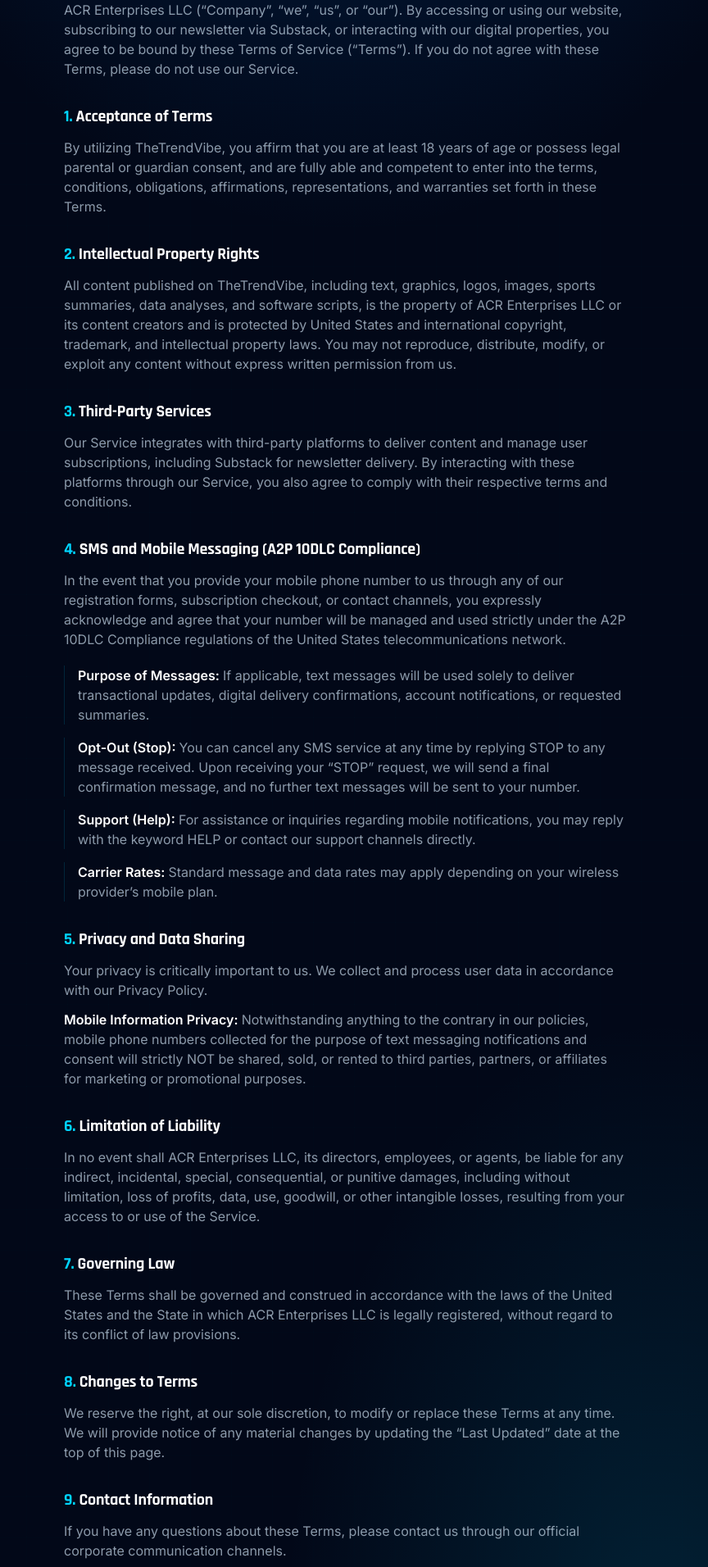
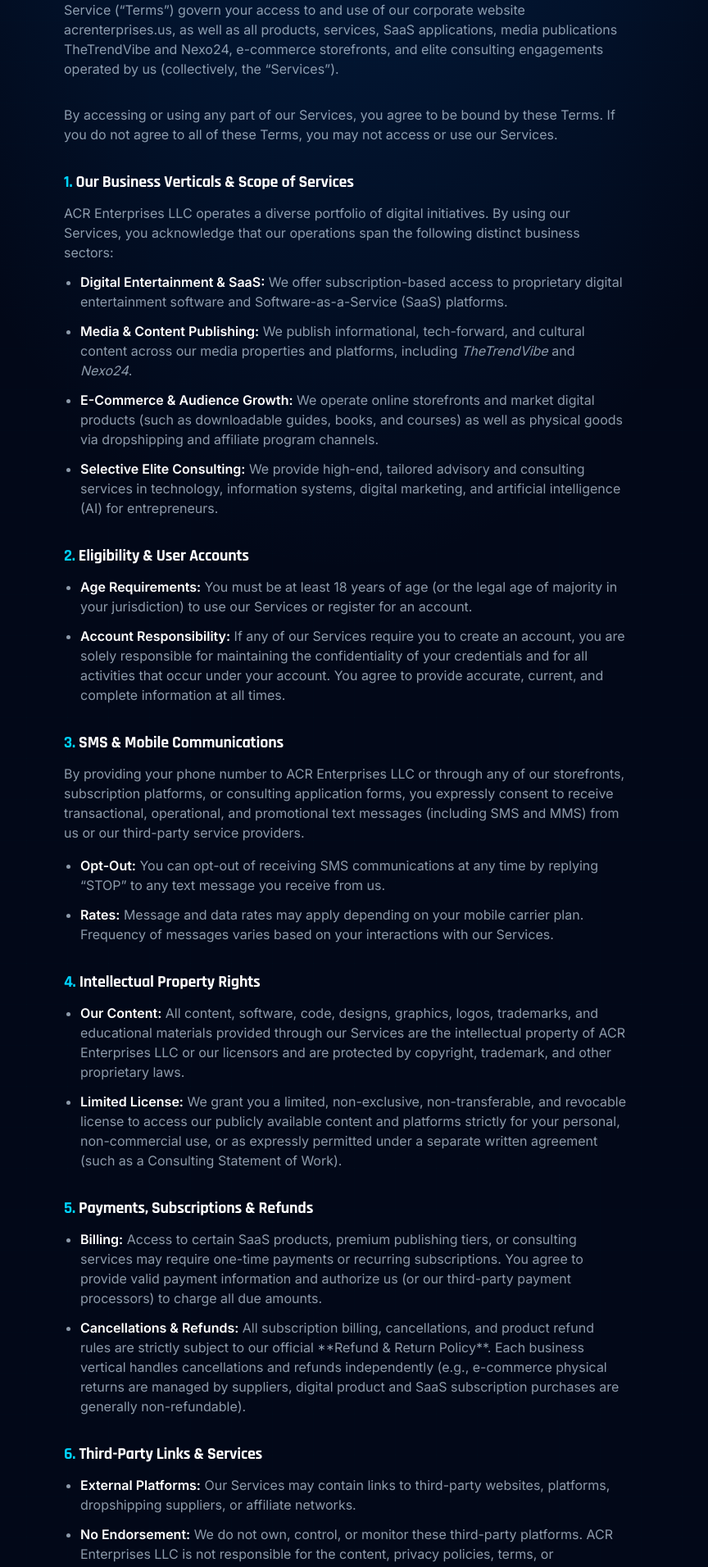
Before and after one commit to acrllc/website, a React (Vite) app: page /terms in a window 1280 px wide. Shown: the part 525-2437 px from the top of the page at 82% size, without its empty margins (218-1082 px from the left). Built offline with nearby package versions, Linux system fonts and the light colour scheme.

Commit message:
Update Terms.tsx

```diff
--- a/src/pages/Terms.tsx
+++ b/src/pages/Terms.tsx
@@ -43,162 +43,178 @@ function Terms() {
 
         <div className="space-y-8">
           <p className="text-sm lg:text-base text-cyber-silver/70 leading-[1.8]">
-            Welcome to TheTrendVibe (the &ldquo;Service&rdquo;), a digital media property owned and
-            operated by ACR Enterprises LLC (&ldquo;Company&rdquo;, &ldquo;we&rdquo;, &ldquo;us&rdquo;,
-            or &ldquo;our&rdquo;). By accessing or using our website, subscribing to our newsletter
-            via Substack, or interacting with our digital properties, you agree to be bound by these
-            Terms of Service (&ldquo;Terms&rdquo;). If you do not agree with these Terms, please do
-            not use our Service.
+            Welcome to <strong>ACR Enterprises LLC</strong> (&ldquo;Company&rdquo;, &ldquo;we&rdquo;, &ldquo;us&rdquo;,
+            or &ldquo;our&rdquo;). These Terms of Service (&ldquo;Terms&rdquo;) govern your access to and use of our corporate website acrenterprises.us, as well as all products, services, SaaS applications, media publications TheTrendVibe and Nexo24, e-commerce storefronts, and elite consulting engagements operated by us (collectively, the &ldquo;Services&rdquo;).
+          </p>
+          <p className="text-sm lg:text-base text-cyber-silver/70 leading-[1.8]">
+            By accessing or using any part of our Services, you agree to be bound by these Terms. If you do not agree to all of these Terms, you may not access or use our Services.
           </p>
 
           {/* 1 */}
           <section>
             <h2 className="heading-display text-lg lg:text-xl font-bold text-white mb-3">
-              <span className="text-cyber-blue">1.</span> Acceptance of Terms
+              <span className="text-cyber-blue">1.</span> Our Business Verticals & Scope of Services
             </h2>
-            <p className="text-sm lg:text-base text-cyber-silver/70 leading-[1.8]">
-              By utilizing TheTrendVibe, you affirm that you are at least 18 years of age or possess
-              legal parental or guardian consent, and are fully able and competent to enter into the
-              terms, conditions, obligations, affirmations, representations, and warranties set
-              forth in these Terms.
+            <p className="text-sm lg:text-base text-cyber-silver/70 leading-[1.8] mb-3">
+              ACR Enterprises LLC operates a diverse portfolio of digital initiatives. By using our Services, you acknowledge that our operations span the following distinct business sectors:
             </p>
+            <ul className="space-y-3 pl-5 list-disc text-sm lg:text-base text-cyber-silver/70 leading-[1.8]">
+              <li>
+                <span className="text-white font-semibold">Digital Entertainment & SaaS:</span> We offer subscription-based access to proprietary digital entertainment software and Software-as-a-Service (SaaS) platforms.
+              </li>
+              <li>
+                <span className="text-white font-semibold">Media & Content Publishing:</span> We publish informational, tech-forward, and cultural content across our media properties and platforms, including <em>TheTrendVibe</em> and <em>Nexo24</em>.
+              </li>
+              <li>
+                <span className="text-white font-semibold">E-Commerce & Audience Growth:</span> We operate online storefronts and market digital products (such as downloadable guides, books, and courses) as well as physical goods via dropshipping and affiliate program channels.
+              </li>
+              <li>
+                <span className="text-white font-semibold">Selective Elite Consulting:</span> We provide high-end, tailored advisory and consulting services in technology, information systems, digital marketing, and artificial intelligence (AI) for entrepreneurs.
+              </li>
+            </ul>
           </section>
 
           {/* 2 */}
           <section>
             <h2 className="heading-display text-lg lg:text-xl font-bold text-white mb-3">
-              <span className="text-cyber-blue">2.</span> Intellectual Property Rights
+              <span className="text-cyber-blue">2.</span> Eligibility & User Accounts
             </h2>
-            <p className="text-sm lg:text-base text-cyber-silver/70 leading-[1.8]">
-              All content published on TheTrendVibe, including text, graphics, logos, images, sports
-              summaries, data analyses, and software scripts, is the property of ACR Enterprises LLC
-              or its content creators and is protected by United States and international copyright,
-              trademark, and intellectual property laws. You may not reproduce, distribute, modify,
-              or exploit any content without express written permission from us.
-            </p>
+            <ul className="space-y-3 pl-5 list-disc text-sm lg:text-base text-cyber-silver/70 leading-[1.8]">
+              <li>
+                <span className="text-white font-semibold">Age Requirements:</span> You must be at least 18 years of age (or the legal age of majority in your jurisdiction) to use our Services or register for an account.
+              </li>
+              <li>
+                <span className="text-white font-semibold">Account Responsibility:</span> If any of our Services require you to create an account, you are solely responsible for maintaining the confidentiality of your credentials and for all activities that occur under your account. You agree to provide accurate, current, and complete information at all times.
+              </li>
+            </ul>
           </section>
 
           {/* 3 */}
           <section>
             <h2 className="heading-display text-lg lg:text-xl font-bold text-white mb-3">
-              <span className="text-cyber-blue">3.</span> Third-Party Services
+              <span className="text-cyber-blue">3.</span> SMS & Mobile Communications
             </h2>
-            <p className="text-sm lg:text-base text-cyber-silver/70 leading-[1.8]">
-              Our Service integrates with third-party platforms to deliver content and manage user
-              subscriptions, including Substack for newsletter delivery. By interacting with these
-              platforms through our Service, you also agree to comply with their respective terms and
-              conditions.
+            <p className="text-sm lg:text-base text-cyber-silver/70 leading-[1.8] mb-4">
+              By providing your phone number to ACR Enterprises LLC or through any of our storefronts, subscription platforms, or consulting application forms, you expressly consent to receive transactional, operational, and promotional text messages (including SMS and MMS) from us or our third-party service providers.
             </p>
+            <ul className="space-y-3 pl-5 list-disc text-sm lg:text-base text-cyber-silver/70 leading-[1.8]">
+              <li>
+                <span className="text-white font-semibold">Opt-Out:</span> You can opt-out of receiving SMS communications at any time by replying &ldquo;STOP&rdquo; to any text message you receive from us.
+              </li>
+              <li>
+                <span className="text-white font-semibold">Rates:</span> Message and data rates may apply depending on your mobile carrier plan. Frequency of messages varies based on your interactions with our Services.
+              </li>
+            </ul>
           </section>
 
           {/* 4 */}
           <section>
             <h2 className="heading-display text-lg lg:text-xl font-bold text-white mb-3">
-              <span className="text-cyber-blue">4.</span> SMS and Mobile Messaging (A2P 10DLC
-              Compliance)
+              <span className="text-cyber-blue">4.</span> Intellectual Property Rights
             </h2>
-            <p className="text-sm lg:text-base text-cyber-silver/70 leading-[1.8]">
-              In the event that you provide your mobile phone number to us through any of our
-              registration forms, subscription checkout, or contact channels, you expressly
-              acknowledge and agree that your number will be managed and used strictly under the A2P
-              10DLC Compliance regulations of the United States telecommunications network.
-            </p>
-            <div className="mt-5 space-y-4">
-              <div className="pl-4 border-l border-cyber-blue/15">
-                <p className="text-sm lg:text-base text-cyber-silver/70 leading-[1.8]">
-                  <span className="text-white font-semibold">Purpose of Messages: </span>
-                  If applicable, text messages will be used solely to deliver transactional updates,
-                  digital delivery confirmations, account notifications, or requested summaries.
-                </p>
-              </div>
-              <div className="pl-4 border-l border-cyber-blue/15">
-                <p className="text-sm lg:text-base text-cyber-silver/70 leading-[1.8]">
-                  <span className="text-white font-semibold">Opt-Out (Stop): </span>
-                  You can cancel any SMS service at any time by replying STOP to any message received.
-                  Upon receiving your &ldquo;STOP&rdquo; request, we will send a final confirmation
-                  message, and no further text messages will be sent to your number.
-                </p>
-              </div>
-              <div className="pl-4 border-l border-cyber-blue/15">
-                <p className="text-sm lg:text-base text-cyber-silver/70 leading-[1.8]">
-                  <span className="text-white font-semibold">Support (Help): </span>
-                  For assistance or inquiries regarding mobile notifications, you may reply with the
-                  keyword HELP or contact our support channels directly.
-                </p>
-              </div>
-              <div className="pl-4 border-l border-cyber-blue/15">
-                <p className="text-sm lg:text-base text-cyber-silver/70 leading-[1.8]">
-                  <span className="text-white font-semibold">Carrier Rates: </span>
-                  Standard message and data rates may apply depending on your wireless
-                  provider&rsquo;s mobile plan.
-                </p>
-              </div>
-            </div>
+            <ul className="space-y-3 pl-5 list-disc text-sm lg:text-base text-cyber-silver/70 leading-[1.8]">
+              <li>
+                <span className="text-white font-semibold">Our Content:</span> All content, software, code, designs, graphics, logos, trademarks, and educational materials provided through our Services are the intellectual property of ACR Enterprises LLC or our licensors and are protected by copyright, trademark, and other proprietary laws.
+              </li>
+              <li>
+                <span className="text-white font-semibold">Limited License:</span> We grant you a limited, non-exclusive, non-transferable, and revocable license to access our publicly available content and platforms strictly for your personal, non-commercial use, or as expressly permitted under a separate written agreement (such as a Consulting Statement of Work).
+              </li>
+            </ul>
           </section>
 
           {/* 5 */}
           <section>
             <h2 className="heading-display text-lg lg:text-xl font-bold text-white mb-3">
-              <span className="text-cyber-blue">5.</span> Privacy and Data Sharing
+              <span className="text-cyber-blue">5.</span> Payments, Subscriptions & Refunds
             </h2>
-            <p className="text-sm lg:text-base text-cyber-silver/70 leading-[1.8]">
-              Your privacy is critically important to us. We collect and process user data in
-              accordance with our Privacy Policy.
-            </p>
-            <p className="text-sm lg:text-base text-cyber-silver/70 leading-[1.8] mt-3">
-              <span className="text-white font-semibold">Mobile Information Privacy: </span>
-              Notwithstanding anything to the contrary in our policies, mobile phone numbers
-              collected for the purpose of text messaging notifications and consent will strictly
-              NOT be shared, sold, or rented to third parties, partners, or affiliates for marketing
-              or promotional purposes.
-            </p>
+            <ul className="space-y-3 pl-5 list-disc text-sm lg:text-base text-cyber-silver/70 leading-[1.8]">
+              <li>
+                <span className="text-white font-semibold">Billing:</span> Access to certain SaaS products, premium publishing tiers, or consulting services may require one-time payments or recurring subscriptions. You agree to provide valid payment information and authorize us (or our third-party payment processors) to charge all due amounts.
+              </li>
+              <li>
+                <span className="text-white font-semibold">Cancellations & Refunds:</span> All subscription billing, cancellations, and product refund rules are strictly subject to our official **Refund & Return Policy**. Each business vertical handles cancellations and refunds independently (e.g., e-commerce physical returns are managed by suppliers, digital product and SaaS subscription purchases are generally non-refundable).
+              </li>
+            </ul>
           </section>
 
           {/* 6 */}
           <section>
             <h2 className="heading-display text-lg lg:text-xl font-bold text-white mb-3">
-              <span className="text-cyber-blue">6.</span> Limitation of Liability
+              <span className="text-cyber-blue">6.</span> Third-Party Links & Services
             </h2>
-            <p className="text-sm lg:text-base text-cyber-silver/70 leading-[1.8]">
-              In no event shall ACR Enterprises LLC, its directors, employees, or agents, be liable
-              for any indirect, incidental, special, consequential, or punitive damages, including
-              without limitation, loss of profits, data, use, goodwill, or other intangible losses,
-              resulting from your access to or use of the Service.
-            </p>
+            <ul className="space-y-3 pl-5 list-disc text-sm lg:text-base text-cyber-silver/70 leading-[1.8]">
+              <li>
+                <span className="text-white font-semibold">External Platforms:</span> Our Services may contain links to third-party websites, platforms, dropshipping suppliers, or affiliate networks.
+              </li>
+              <li>
+                <span className="text-white font-semibold">No Endorsement:</span> We do not own, control, or monitor these third-party platforms. ACR Enterprises LLC is not responsible for the content, privacy policies, terms, or transactions executed on any third-party website. Your interactions with third parties are solely between you and the respective third party.
+              </li>
+            </ul>
           </section>
 
           {/* 7 */}
           <section>
             <h2 className="heading-display text-lg lg:text-xl font-bold text-white mb-3">
-              <span className="text-cyber-blue">7.</span> Governing Law
+              <span className="text-cyber-blue">7.</span> Prohibited Conduct
             </h2>
-            <p className="text-sm lg:text-base text-cyber-silver/70 leading-[1.8]">
-              These Terms shall be governed and construed in accordance with the laws of the United
-              States and the State in which ACR Enterprises LLC is legally registered, without
-              regard to its conflict of law provisions.
+            <p className="text-sm lg:text-base text-cyber-silver/70 leading-[1.8] mb-3">
+              When using our Services, you agree not to:
             </p>
+            <ul className="space-y-3 pl-5 list-disc text-sm lg:text-base text-cyber-silver/70 leading-[1.8]">
+              <li>Violate any applicable local, state, national, or international laws.</li>
+              <li>Copy, distribute, modify, reverse engineer, or scrape any part of our website, SaaS applications, or digital products without prior written authorization.</li>
+              <li>Use our systems to transmit malware, viruses, or spam, or attempt to compromise our cyber-security infrastructure.</li>
+              <li>Impersonate any individual or entity or misrepresent your affiliation with ACR Enterprises LLC.</li>
+            </ul>
           </section>
 
           {/* 8 */}
           <section>
             <h2 className="heading-display text-lg lg:text-xl font-bold text-white mb-3">
-              <span className="text-cyber-blue">8.</span> Changes to Terms
+              <span className="text-cyber-blue">8.</span> DISCLAIMER OF WARRANTIES
             </h2>
-            <p className="text-sm lg:text-base text-cyber-silver/70 leading-[1.8]">
-              We reserve the right, at our sole discretion, to modify or replace these Terms at any
-              time. We will provide notice of any material changes by updating the &ldquo;Last
-              Updated&rdquo; date at the top of this page.
+            <p className="text-sm lg:text-base text-cyber-silver/70 leading-[1.8] uppercase tracking-wide">
+              YOUR USE OF THE SERVICES IS AT YOUR SOLE RISK. THE SERVICES ARE PROVIDED ON AN &ldquo;AS IS&rdquo; AND &ldquo;AS AVAILABLE&rdquo; BASIS. ACR ENTERPRISES LLC EXPRESSLY DISCLAIMS ALL WARRANTIES OF ANY KIND, WHETHER EXPRESS, IMPLIED, OR STATUTORY, INCLUDING BUT NOT LIMITED TO WARRANTIES OF MERCHANTABILITY, FITNESS FOR A PARTICULAR PURPOSE, AND NON-INFRINGEMENT. WE DO NOT GUARANTEE THAT THE SERVICES WILL BE UNINTERRUPTED, SECURE, ACCURATE, OR ERROR-FREE.
             </p>
           </section>
 
           {/* 9 */}
           <section>
             <h2 className="heading-display text-lg lg:text-xl font-bold text-white mb-3">
-              <span className="text-cyber-blue">9.</span> Contact Information
+              <span className="text-cyber-blue">9.</span> LIMITATION OF LIABILITY
+            </h2>
+            <p className="text-sm lg:text-base text-cyber-silver/70 leading-[1.8] uppercase tracking-wide">
+              TO THE MAXIMUM EXTENT PERMITTED BY APPLICABLE LAW, IN NO EVENT SHALL ACR ENTERPRISES LLC, ITS DIRECTORS, EMPLOYEES, OR AGENTS BE LIABLE FOR ANY INDIRECT, INCIDENTAL, SPECIAL, CONSEQUENTIAL, OR PUNITIVE DAMAGES, INCLUDING LOSS OF PROFITS, DATA, USE, OR GOODWILL, ARISING OUT OF OR IN CONNECTION WITH YOUR ACCESS TO OR USE OF (OR INABILITY TO ACCESS OR USE) OUR SERVICES.
+            </p>
+          </section>
+
+          {/* 10 */}
+          <section>
+            <h2 className="heading-display text-lg lg:text-xl font-bold text-white mb-3">
+              <span className="text-cyber-blue">10.</span> Governing Law & Dispute Resolution
             </h2>
             <p className="text-sm lg:text-base text-cyber-silver/70 leading-[1.8]">
-              If you have any questions about these Terms, please contact us through our official
-              corporate communication channels.
+              These Terms and any dispute arising out of your use of our Services shall be governed by and construed in accordance with the laws of the United States and the State where ACR Enterprises LLC is officially registered, without regard to conflict of law principles. Any legal action or proceeding shall be brought exclusively in the appropriate courts of that jurisdiction.
+            </p>
+          </section>
+
+          {/* 11 */}
+          <section>
+            <h2 className="heading-display text-lg lg:text-xl font-bold text-white mb-3">
+              <span className="text-cyber-blue">11.</span> Modifications to Terms
+            </h2>
+            <p className="text-sm lg:text-base text-cyber-silver/70 leading-[1.8]">
+              We reserve the right to update or modify these Terms at any time without prior notice. The &ldquo;Last Updated&rdquo; date at the top of this document will indicate when the latest revisions were made. Your continued use of our Services following any updates constitutes your acceptance of the new Terms of Service.
+            </p>
+          </section>
+
+          {/* 12 */}
+          <section>
+            <h2 className="heading-display text-lg lg:text-xl font-bold text-white mb-3">
+              <span className="text-cyber-blue">12.</span> Contact Information
+            </h2>
+            <p className="text-sm lg:text-base text-cyber-silver/70 leading-[1.8]">
+              If you have any questions, concerns, or legal inquiries regarding these Terms, please contact us through our official corporate communication channels.
             </p>
           </section>
         </div>
```
